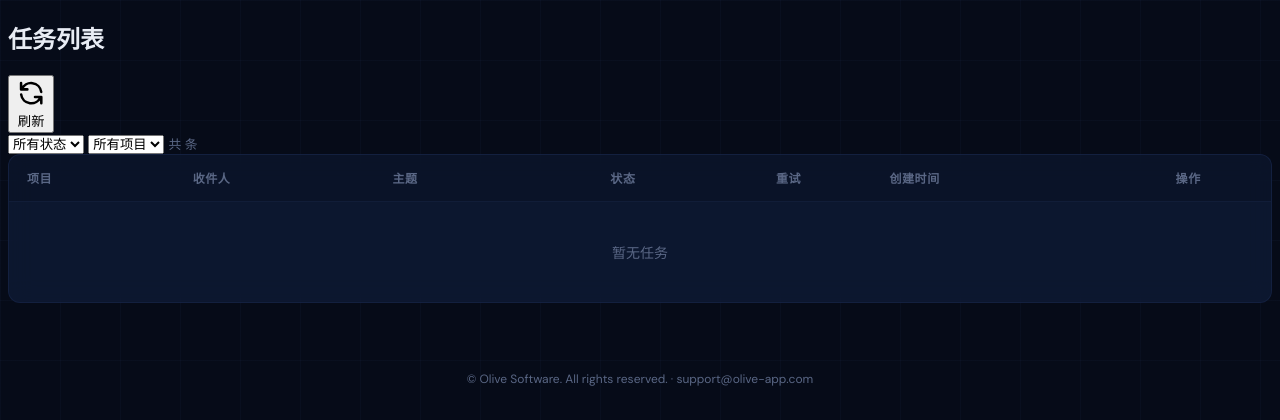
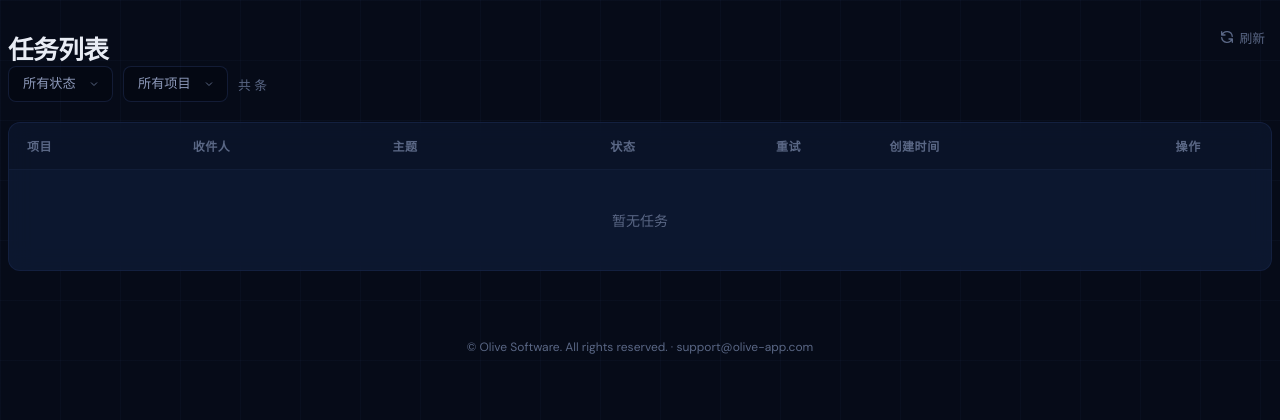
Before and after one commit to loadstarCN/mailpilot, a FastAPI app: template templates/tasks/list.html in a window 1280 px wide. Shown: the top 420 px of the page. Run offline with FastAPI, Linux system fonts and the light colour scheme; the template is opened without the code that fills it, so the values that code supplies are empty; parts of the project's set-up code (start-up, migrations or seed data) failed here and were passed over.

Commit message:
feat: 任务列表页添加刷新按钮
Co-Authored-By: Claude Opus 4.6 <noreply@anthropic.com>

```diff
--- a/templates/tasks/list.html
+++ b/templates/tasks/list.html
@@ -3,18 +3,18 @@
 {% block title %}任务列表 - Mailpilot{% endblock %}
 {% set status_labels = {'pending': '待发送', 'processing': '发送中', 'sent': '已发送', 'failed': '失败', 'retry': '重试中', 'cancelled': '已取消'} %}
 {% block content %}
-<div class="flex items-center justify-between mb-6">
-    <h2 class="text-2xl font-bold">任务列表</h2>
-    <button onclick="location.reload()" class="inline-flex items-center gap-1.5 px-3 py-1.5 text-sm text-gray-600 bg-white border rounded-lg hover:bg-gray-50 transition-colors">
-        <svg xmlns="http://www.w3.org/2000/svg" class="w-4 h-4" fill="none" viewBox="0 0 24 24" stroke="currentColor" stroke-width="2">
+<div class="reveal" style="display:flex;align-items:center;justify-content:space-between">
+    <h2 class="page-title" style="margin-bottom:0">任务列表</h2>
+    <button onclick="location.reload()" class="icon-btn icon-btn-edit" title="刷新" style="display:inline-flex;align-items:center;gap:4px;font-size:0.8rem">
+        <svg width="16" height="16" fill="none" viewBox="0 0 24 24" stroke="currentColor" stroke-width="2">
             <path stroke-linecap="round" stroke-linejoin="round" d="M4 4v5h.582m15.356 2A8.001 8.001 0 004.582 9m0 0H9m11 11v-5h-.581m0 0a8.003 8.003 0 01-15.357-2m15.357 2H15"/>
         </svg>
         刷新
     </button>
 </div>
-<div class="mb-4">
-    <form method="get" class="flex items-center gap-2">
-        <select name="status" onchange="this.form.submit()" class="px-3 py-2 border rounded text-sm">
+<div class="filter-bar reveal reveal-delay-1">
+    <form method="get" style="display:flex;align-items:center;gap:10px">
+        <select name="status" onchange="this.form.submit()">
             <option value="">所有状态</option>
             {% for s in ['pending', 'processing', 'sent', 'failed', 'retry', 'cancelled'] %}
             <option value="{{ s }}" {{ 'selected' if selected_status == s }}>{{ status_labels[s] }}</option>
```
